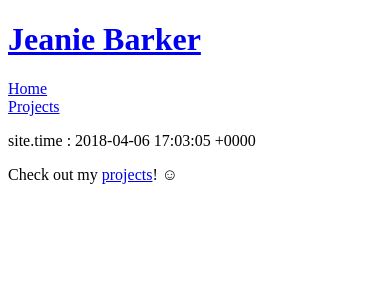
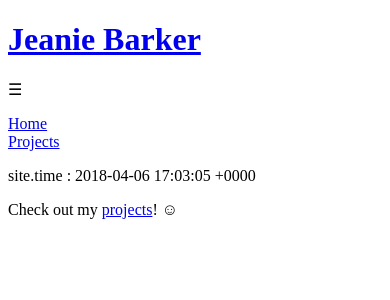
Before and after one commit to i10neorg/jeanie-portfolio, a Jekyll site: the page built from index.html, in a window 390 px wide. Shown: the top 300 px of the page. Built offline with Jekyll 4.4.1, drawn with Linux system fonts in a browser that asks for light colours.

Commit message:
add checkbox for nav-main toggle

```diff
--- a/_layouts/default.html
+++ b/_layouts/default.html
@@ -7,6 +7,16 @@
 
 @media (max-width: 72em) {
 
+input#nav-main {
+position: absolute;
+left: -999px;
+}
+input + label:before {
+content: "☰";
+}
+input:checked + label:before {
+content: "🗙";
+}
 ul.nav-main {
 padding: 0;
 }
@@ -52,6 +62,8 @@ ul.nav-main > li a {
   <header>
   <h1><a href="{{ site.baseurl }}">{{ site.title }}</a></h1>
   <nav>
+    <input type="checkbox" id="nav-main"/>
+    <label for="nav-main"></label>
     <ul class="nav-main">
       <li><a href="{{ site.baseurl }}">Home</a></li><li><a href="{{ site.baseurl }}/projects">Projects</a>
 		{%- comment %} If a project page, list projects {%- endcomment -%}
```
